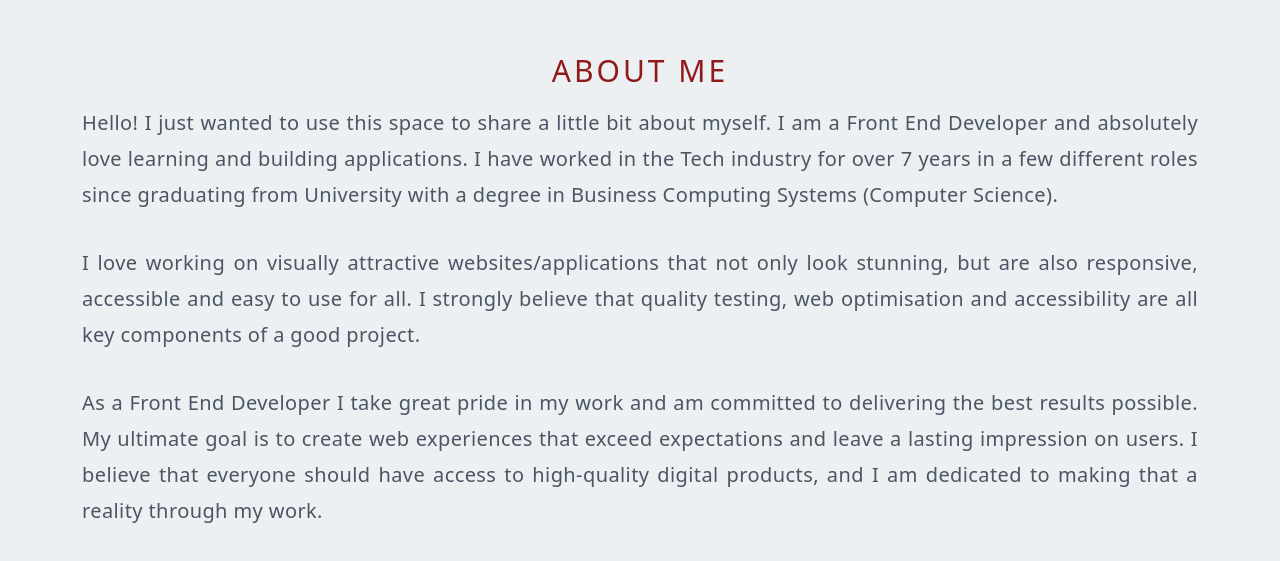
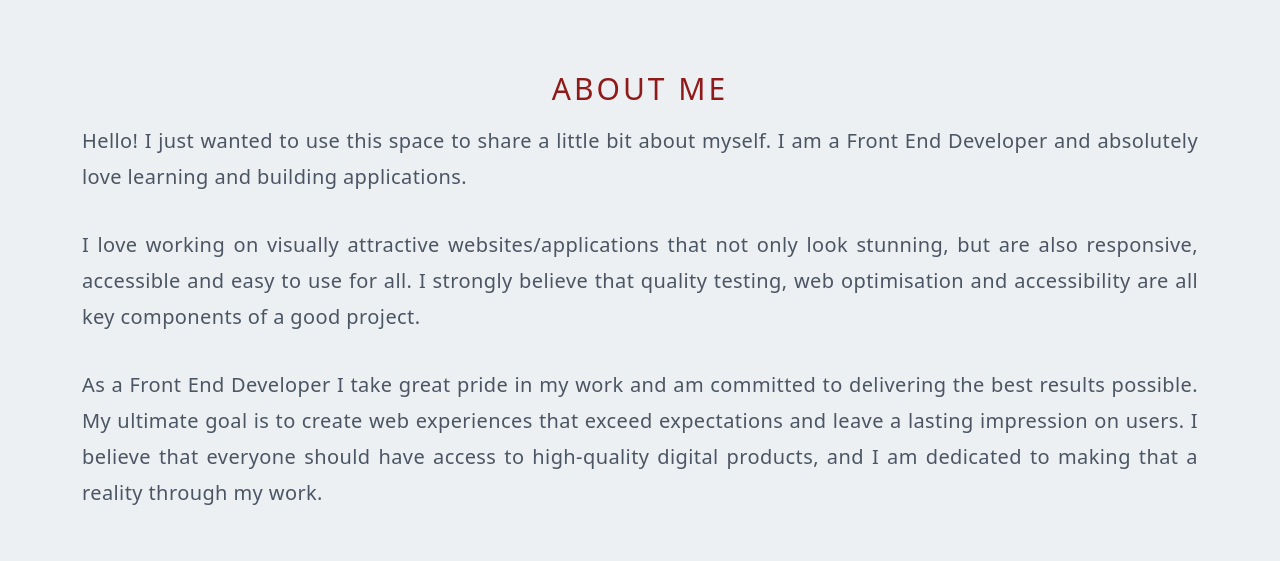
Before and after one commit to lawlawson/portfolio-july, a Next.js app: page /components/About in a window 1280 px wide. Shown: the part 101-662 px from the top of the page. Built offline with nearby package versions, Linux system fonts and the light colour scheme.

Commit message:
updated about section

```diff
--- a/pages/components/About.jsx
+++ b/pages/components/About.jsx
@@ -11,9 +11,7 @@ const About = () => {
           <p className='py-4 text-gray-600 max-w-[90%] m-auto text-xl leading-9 text-justify'>
             Hello! I just wanted to use this space to share a little bit about
             myself. I am a Front End Developer and absolutely love learning and
-            building applications. I have worked in the Tech industry for over 7
-            years in a few different roles since graduating from University with
-            a degree in Business Computing Systems (Computer Science).
+            building applications.
           </p>
           <p className='py-4 text-gray-600 max-w-[90%] m-auto text-xl leading-9 text-justify'>
             I love working on visually attractive websites/applications that not
```
